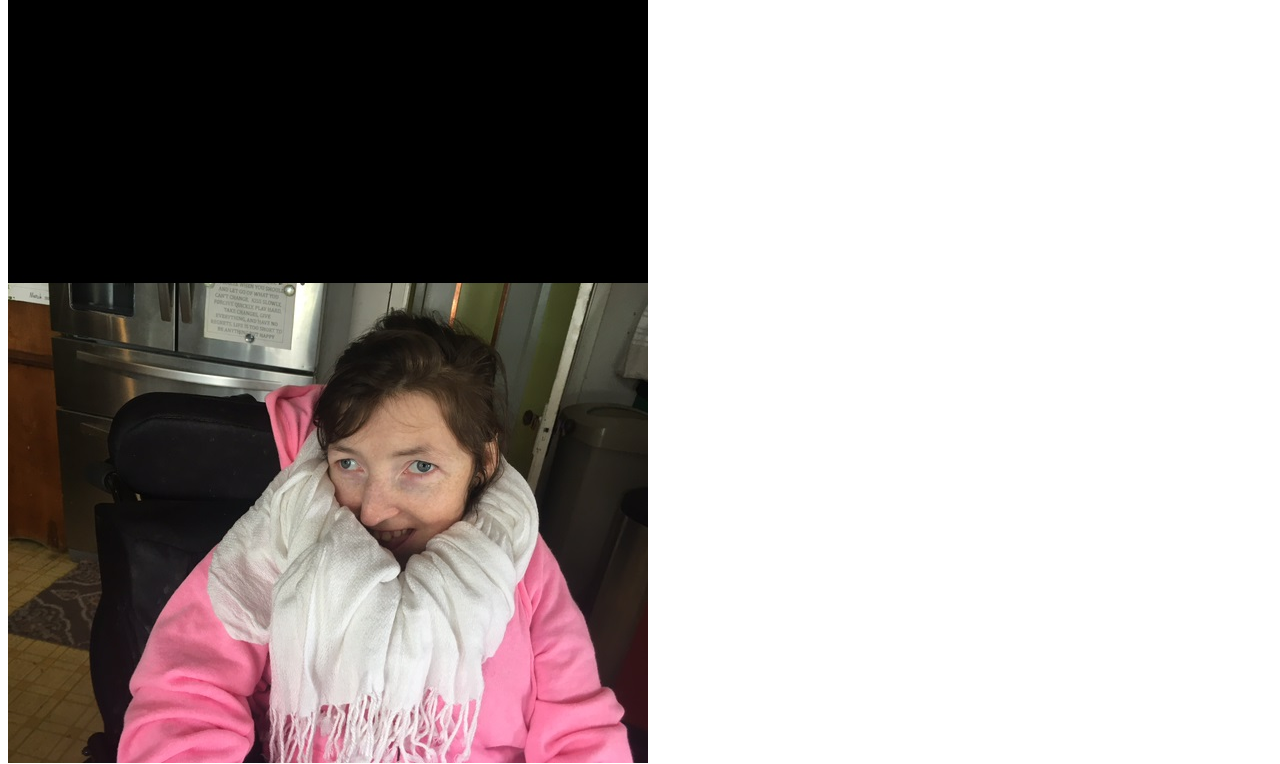
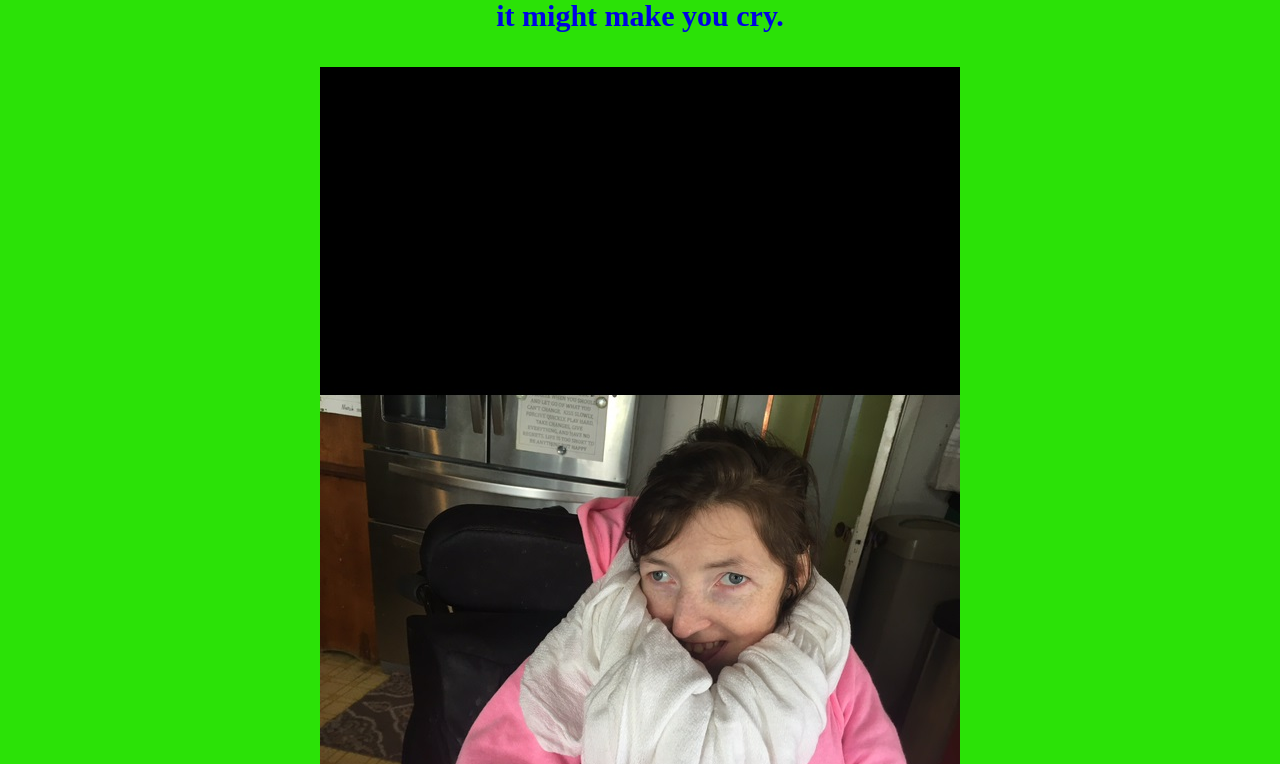
Before and after one commit to jordan-95/jordan-95.github.io, a plain HTML site: page index.html in a window 1280 px wide. Shown: the part 107-871 px from the top of the page. Drawn offline with Linux system fonts and the light colour scheme.

Commit message:
Update biosite.css

```diff
--- a/biosite.css
+++ b/biosite.css
@@ -1 +1,11 @@
-"biosite"
+html, body {
+    font-family: 'Times New Roman', Times, serif;
+    font-size: 30px;
+    color: rgb(0, 4, 226);
+    font-weight: bold;
+    background-color: #2be207;
+    padding-left: 15px;
+    padding-right: 15px;
+    padding-top: 15px;
+    text-align: center;
+}
```
